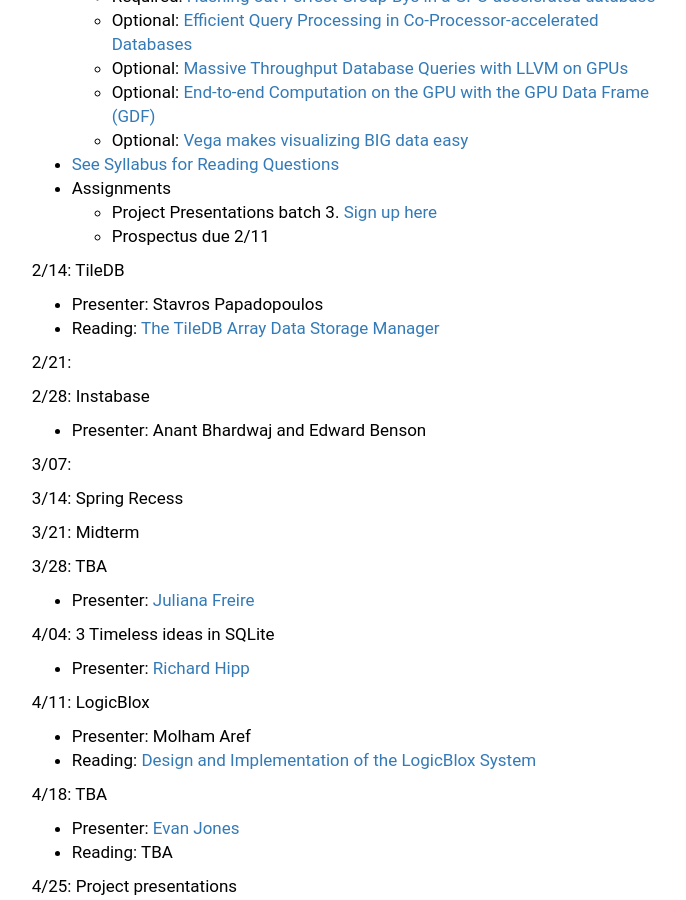
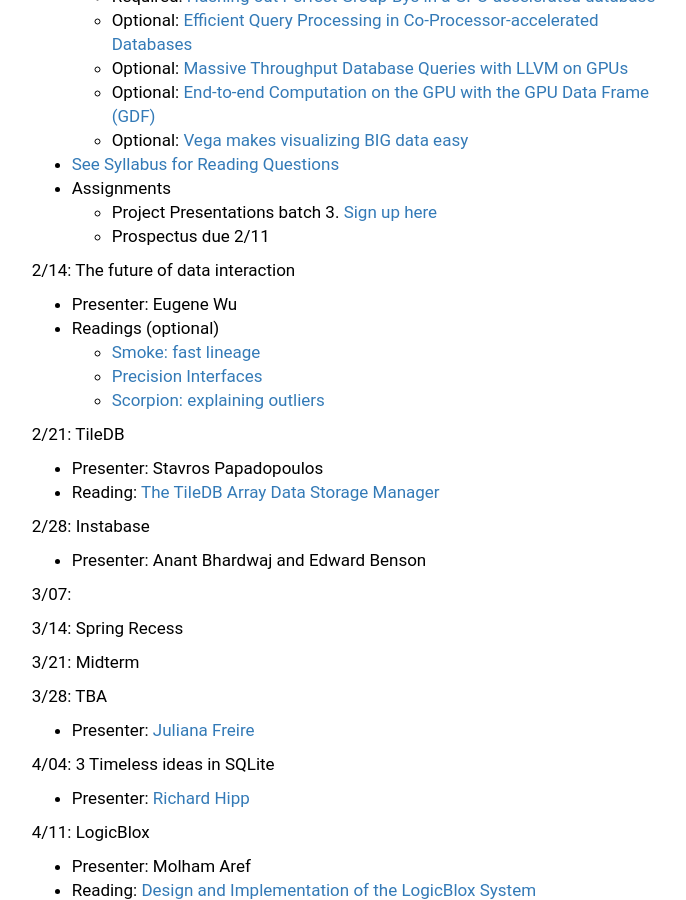
Before and after one commit to columbiadb/columbiadb.github.io, a Jekyll site: the page built from index.md, in a window 1280 px wide and 900 px high, scrolled down 1777 px. Shown: the whole window, without its empty margins (405-1091 px from the left). Built offline with Jekyll 4.4.1, drawn with Linux system fonts in a browser that asks for light colours.

Commit message:
lazy commit msg

```diff
--- a/index.md
+++ b/index.md
@@ -69,11 +69,17 @@
   * Project Presentations batch 3. [Sign up here](https://calendar.google.com/calendar/selfsched?sstoken=UUlmUlc5VDIwWDJwfGRlZmF1bHR8MTUwY2E3NDBiMDNhMTU4ZDIyODhlMjFlZTAzZGMyZTU)
   * Prospectus due 2/11
 
-2/14: TileDB
+2/14: The future of data interaction
+* Presenter: Eugene Wu
+* Readings (optional)
+  * [Smoke: fast lineage](https://arxiv.org/abs/1801.07237)
+  * [Precision Interfaces](https://arxiv.org/abs/1712.00078)
+  * [Scorpion: explaining outliers](http://sirrice.github.io/files/papers/scorpion-vldb13.pdf)
+
+2/21: TileDB
 * Presenter: Stavros Papadopoulos
 * Reading: [The TileDB Array Data Storage Manager](https://people.csail.mit.edu/stavrosp/papers/vldb2017/VLDB17_TileDB.pdf)
 
-2/21:
 
 2/28: Instabase
 * Presenter: Anant Bhardwaj and Edward Benson
```
